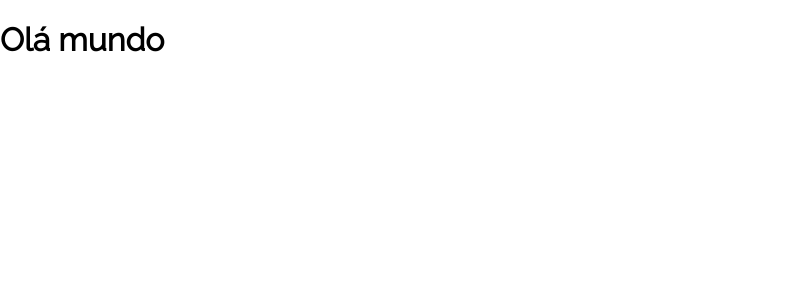
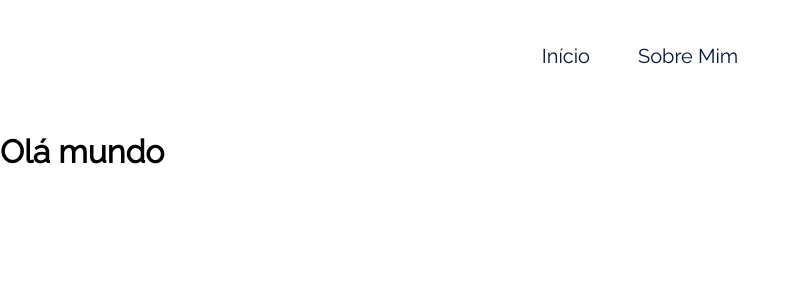
Before and after one commit to jobemcamera/ola-mundo, a React (Create React App) app: page / in a window 1280 px wide. Shown: the top 300 px of the page, without its empty margins (0-799 px from the left). Built offline with nearby package versions, Linux system fonts and the light colour scheme.

Commit message:
Componente Menu; tag <Link> para função da tag <a> sem recarregar a página => SPA

```diff
--- a/src/App.js
+++ b/src/App.js
@@ -1,10 +1,12 @@
 import { BrowserRouter, Route, Routes } from "react-router-dom"; // npm install react-router-dom localforage match-sorter sort-by
 import Inicio from "./paginas/Inicio";
 import SobreMim from "./paginas/SobreMim";
+import Menu from "./componentes/Menu";
 
 function App() {
 	return (
 		<BrowserRouter>
+			<Menu />
 			<Routes>
 				<Route path="/" element={<Inicio/>} />
 				<Route path="/sobremim" element={<SobreMim/>} />
--- /dev/null
+++ b/src/componentes/Menu/Menu.module.css
@@ -0,0 +1,19 @@
+.navegacao {
+    height: 112px;
+    display: flex;
+    justify-content: center;
+    align-items: center;
+    column-gap: 3rem;
+}
+
+.link {
+    font-size: 1.25rem;
+    line-height: 1.5rem;
+    color: var(--cor-fonte-principal);
+}
+
+@media (max-width: 744px) {
+    .navegacao {
+        height: 72px;
+    }
+}
--- /dev/null
+++ b/src/componentes/Menu/index.js
@@ -0,0 +1,18 @@
+import React from 'react'
+import styles from './Menu.module.css';
+import { Link } from 'react-router-dom';
+
+export default function Menu() {
+    return (
+        <header>
+            <nav className={styles.navegacao}>
+                <Link className={styles.link} to='/'>
+                    Início
+                </Link>
+                <Link className={styles.link} to='/sobremim'>
+                    Sobre Mim
+                </Link>
+            </nav>
+        </header>
+    )
+}
```
